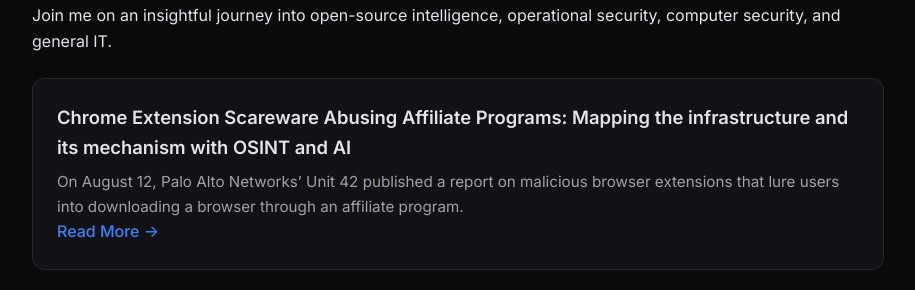
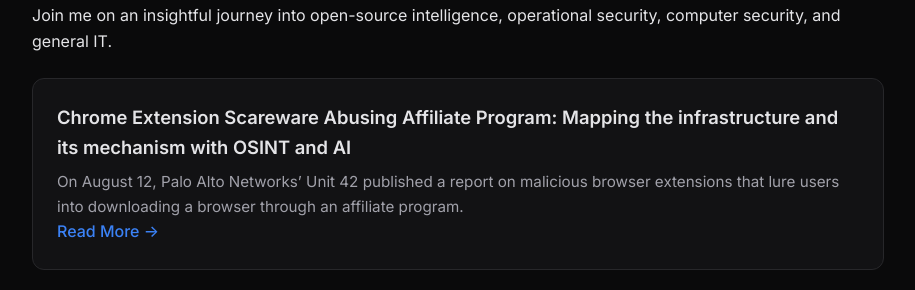
Before and after one commit to b4h4w/b4h4w.github.io, a Jekyll site: the page built from index.md, in a window 1280 px wide and 900 px high, scrolled down 2187 px. Shown: the part 154-444 px from the top of the window, without its empty margins (182-1097 px from the left). Built offline with Jekyll 4.4.1, drawn with Linux system fonts in a browser that asks for light colours.

Commit message:
Blog title update

```diff
--- a/index.md
+++ b/index.md
@@ -59,7 +59,7 @@ description: Personal site of Rustom – OSINT, CTI, digital investigations and
   <div class="cards">
 
     <div class="card">
-      <h3>Chrome Extension Scareware Abusing Affiliate Programs: Mapping the infrastructure and its mechanism with OSINT and AI</h3>
+      <h3>Chrome Extension Scareware Abusing Affiliate Program: Mapping the infrastructure and its mechanism with OSINT and AI</h3>
       <p>On August 12, Palo Alto Networks’ Unit 42 published a report on malicious browser extensions that lure users into downloading a browser through an affiliate program.</p>
       <a href="https://medium.com/@b4h4w/chrome-extension-scareware-abusing-affiliate-programs-mapping-the-infrastructure-and-its-mechanism-1d87df8a5760" target="_blank" rel="noopener">Read More →</a>
     </div>
```
